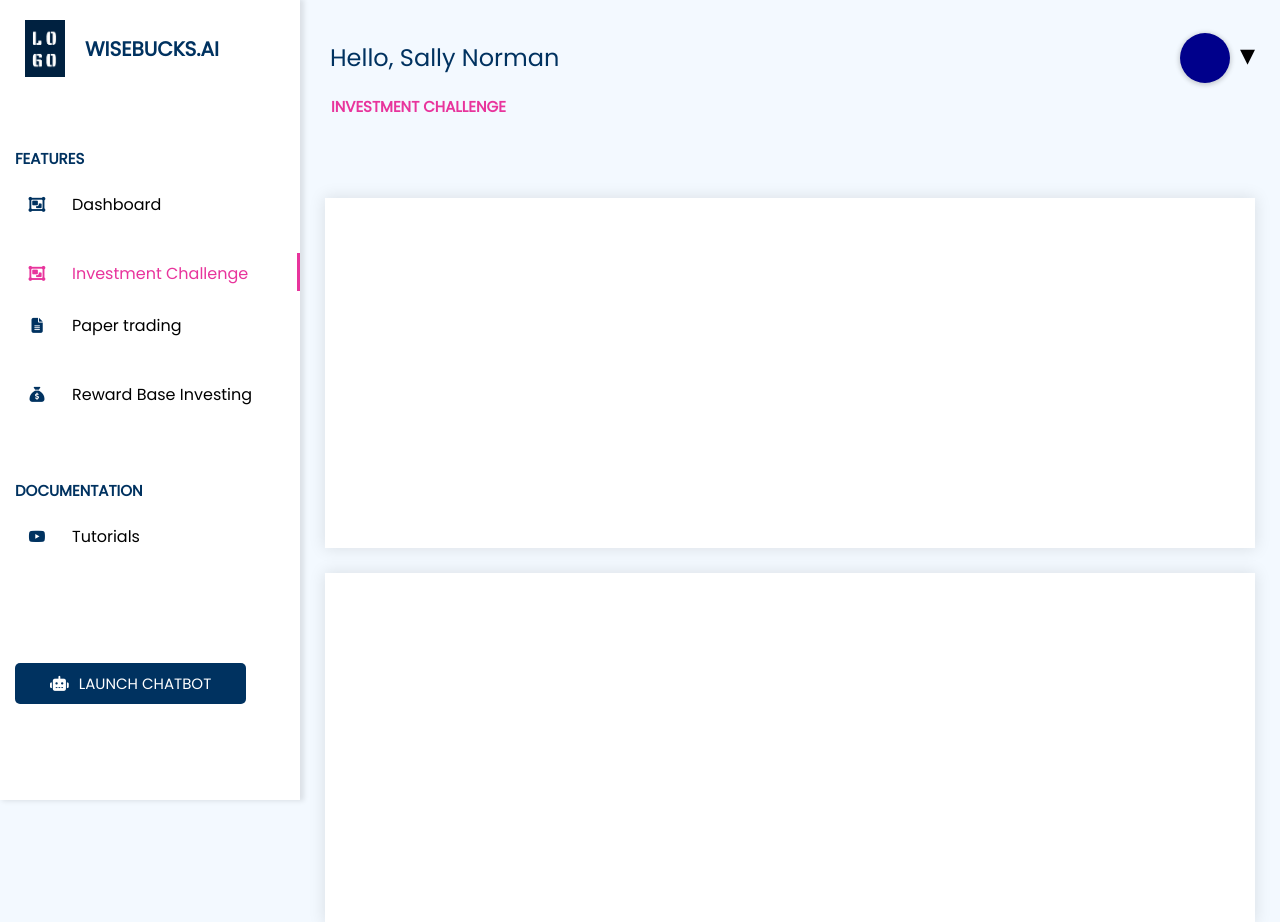
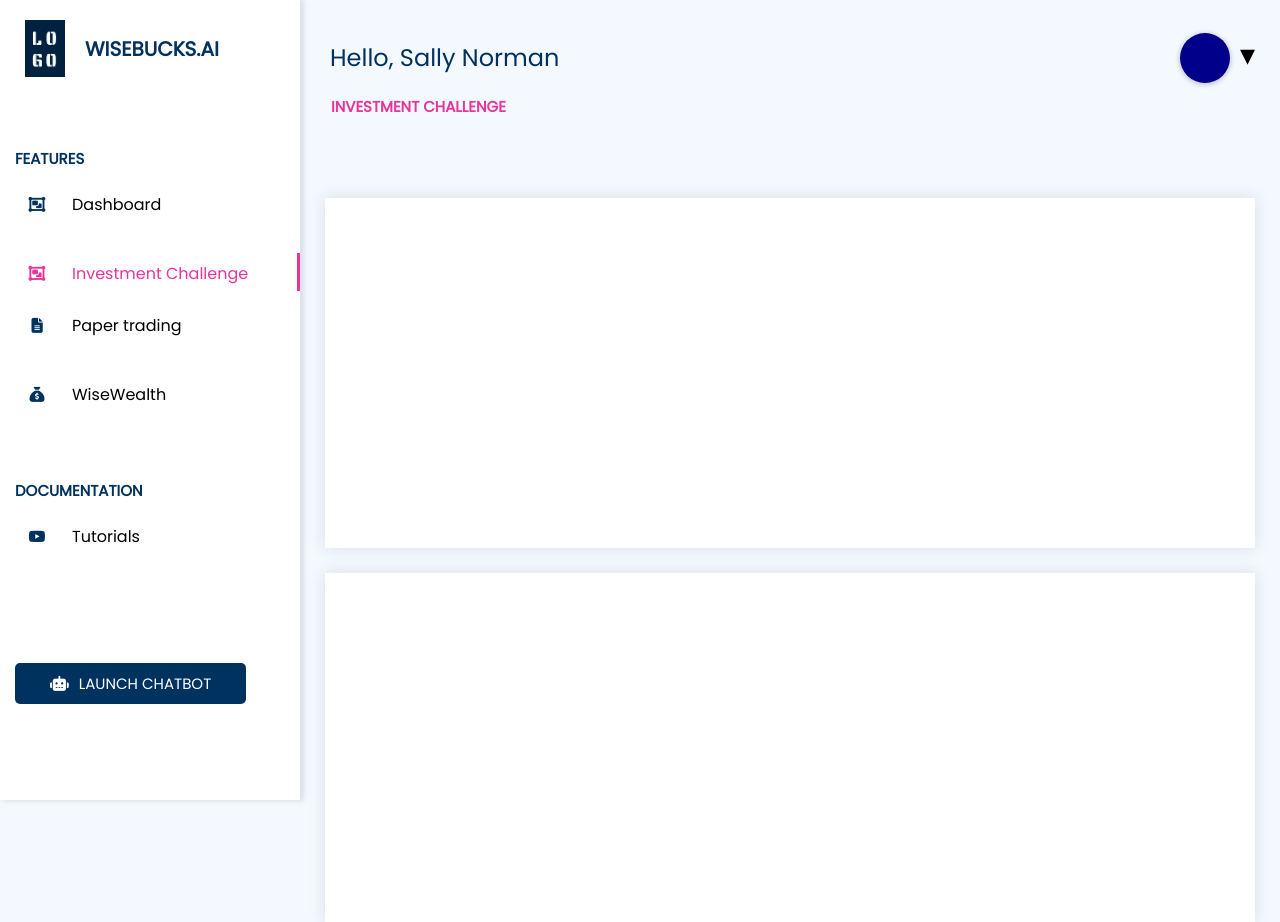
Before and after one commit to disha101003/wisebucks.ai, a Flask app: template templates/investment.html in a window 1280 px wide. Shown: the top 922 px of the page. Run offline with Flask 3, Linux system fonts and the light colour scheme; the template is opened without the code that fills it, so the values that code supplies are empty.

Commit message:
Update investment.html

```diff
--- a/templates/investment.html
+++ b/templates/investment.html
@@ -42,7 +42,7 @@
         <div class="icon">
           <i class="fa-solid fa-sack-dollar"></i>
         </div>
-        <span>Reward Base Investing</span>
+        <span>WiseWealth</span>
       </div>
       <h2>DOCUMENTATION</h2>
       <div class="links">
```
